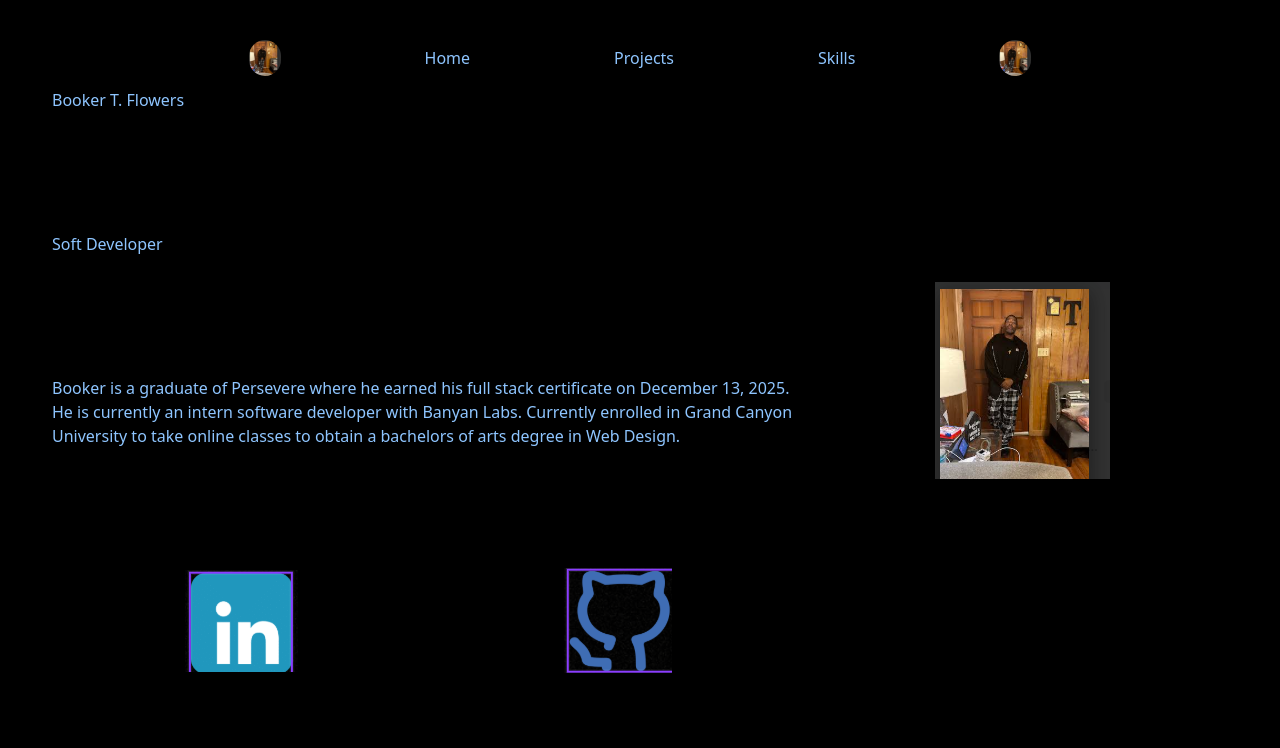
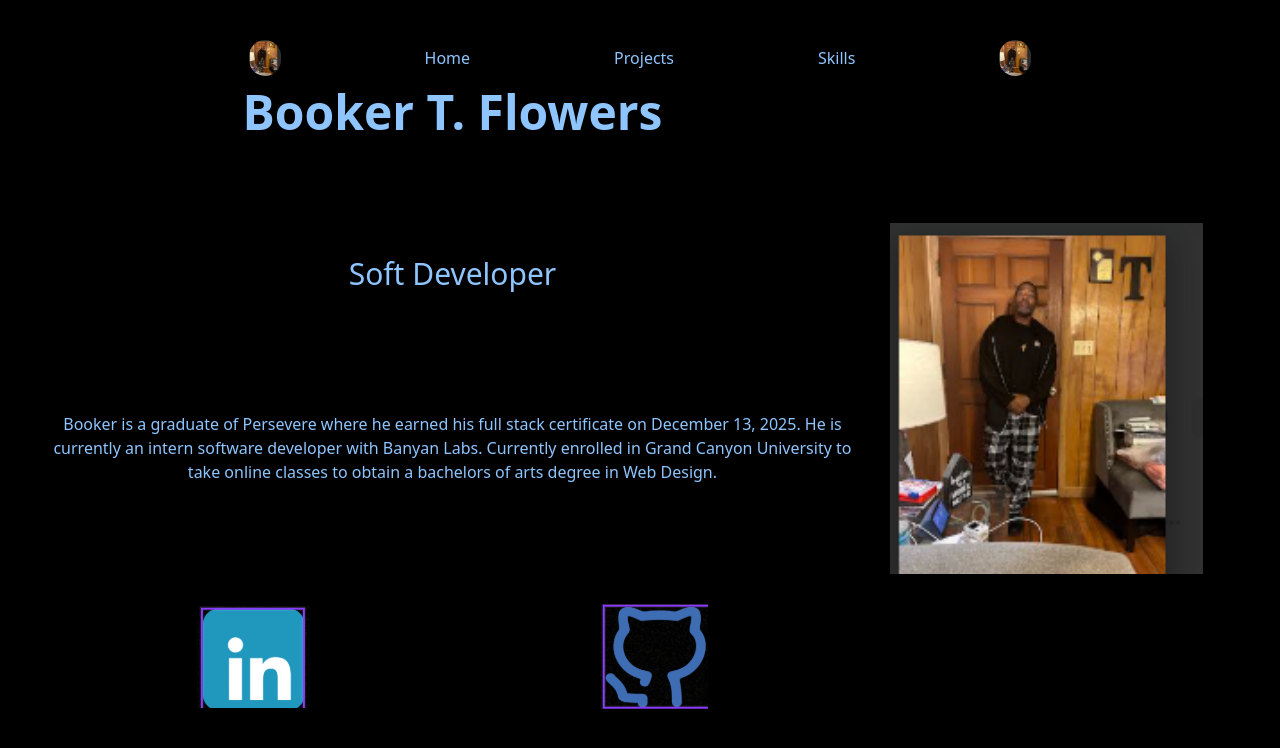
Before and after one commit to BookerFlowers/reactportfolio, a React (Vite) app in the folder reactportfolio/: page / in a window 1280 px wide. Shown: the top 748 px of the page. Built offline with nearby package versions, Linux system fonts and the light colour scheme.

Commit message:
Add epic
RP-649

UI - Update Home Page

Add
Description

Increase font-size on name and job title.

Increase height and width on image where it fills the space of its container.

Center name and description to center of its container.

```diff
--- a/reactportfolio/src/Pages/Home.jsx
+++ b/reactportfolio/src/Pages/Home.jsx
@@ -5,11 +5,11 @@ const Home = () => {
 
 
     return (
-        <div className='flex items-center justify-center bg-black text-blue-300 p-1.5'>
-            <div className='flex flex-col  justify-center gap-30 p-1.5'>
-                <h1>Booker T. Flowers </h1>
-                <h2>Soft Developer  </h2>
-                <p>Booker is a graduate of Persevere where he earned his full stack certificate on December 13, 2025. He is currently an intern software developer with Banyan Labs. Currently enrolled in Grand Canyon University to take online classes to obtain a bachelors of arts degree in Web Design.  </p>
+        <div className='flex items-center justify-center bg-black text-blue-300 p-1.5 h-full w-full'>
+            <div className='flex flex-col  justify-center gap-30 p-1.5 '>
+                <h1 className='text-5xl font-extrabold text-center'>Booker T. Flowers </h1>
+                <h2 className='text-3xl text-center'>Soft Developer  </h2>
+                <p className='text-center'>Booker is a graduate of Persevere where he earned his full stack certificate on December 13, 2025. He is currently an intern software developer with Banyan Labs. Currently enrolled in Grand Canyon University to take online classes to obtain a bachelors of arts degree in Web Design.  </p>
                 <div className='flex justify-around '>
                     <button className='transition-scale-1.2 transition-colors hover:bg-red-500' onClick={() => window.location.href = 'https://www.linkedin.com/feed/'}><img src="src\assets\images\LinkedInlink.png" alt="linkedIn" /></button >
                     <button className='transition-scale-1.2 transition-colors hover:bg-red-500' onClick={() => window.location.href = 'https://github.com/BookerFlowers'}><img src="src\assets\images\GitHublink.png" alt="GitHub" /></button>
@@ -22,9 +22,9 @@ const Home = () => {
 
 
             </div>
-            <div className='flex items-center justify-center w-full h-full ' >
-                <div className='max-h-max max-w-max '>
-                    <img src="src\assets\images\pic14.png" alt="profilePic" />
+            <div className='flex items-center justify-center h-10/12 w-10/12 ' >
+                <div className='h-10/12 w-10/12 '>
+                    <img className='h-full w-full' src="src\assets\images\pic14.png" alt="profilePic" />
                 </div>
 
             </div>
--- a/reactportfolio/src/Pages/Skills.jsx
+++ b/reactportfolio/src/Pages/Skills.jsx
@@ -44,6 +44,7 @@ const Skills = () => {
                 </div>
                 <div>
                     <img className='w-45' src="src\assets\images\3.png" alt="book" />
+
                 </div>
 
 
```
